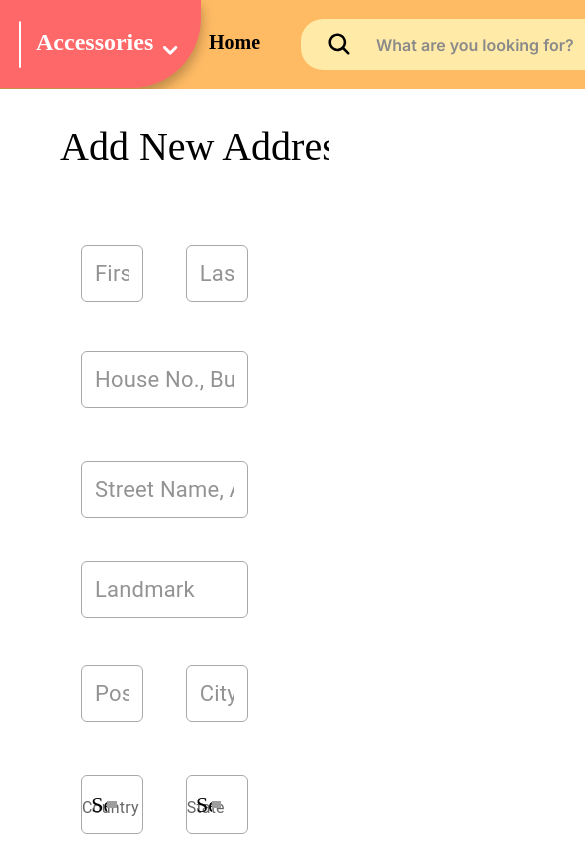
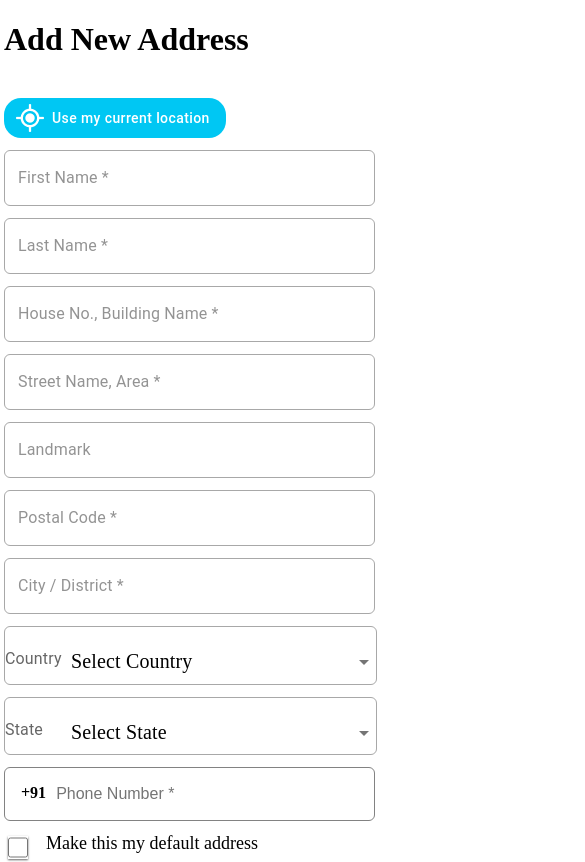
Before and after one commit to mishrayash123/ecommerce, a React (Create React App) app in the folder client/: page /frame-80 in a window 390 px wide. Shown: the top 862 px of the page, 585 px wide, since content can reach past the window. Built offline with nearby package versions, Linux system fonts and the light colour scheme; grey boxes are pictures that could not be loaded; a web font is replaced by a local one.

Commit message:
Frame-80 Address POP up responsive done

```diff
--- a/client/src/pages/Frame.js
+++ b/client/src/pages/Frame.js
@@ -34,13 +34,13 @@ const ADDRESSPOPUP = () => {
         headers: {
           "Content-Type": "application/json",
         },
-            body: JSON.stringify({fname,landmark,lname,city,country,street,houseno,state,phone,zip}),
+        body: JSON.stringify({ fname, landmark, lname, city, country, street, houseno, state, phone, zip }),
       });
 
       if (response.ok) {
         alert("Updated");
         navigate("/profile");
-          }else {
+      } else {
         alert("something went wrong...please check credential");
       }
     } catch (error) {
@@ -51,39 +51,32 @@ const ADDRESSPOPUP = () => {
 
 
   return (
+
+    <>
       <div>
-                              <MainHeader solarbagOutline="/solarbagoutline1.svg" ionsearch="/ionsearch.svg"  basilnotificationOutline="/basilnotificationoutline.svg" prop="2" />
+        {/************************* * here  is navbar **********************************/}
 
-    <div className=" bg-white w-3/4 overflow-hidden flex flex-col items-start justify-start pt-[43px] px-[18px] pb-[78px] gap-[45.5px] leading-[normal] tracking-[normal] mq750:gap-[23px] mt-20">
-      <header className="w-[1225px] flex flex-col items-start justify-start gap-[29.5px] max-w-full text-left text-[40px] text-black font-roboto-flex">
-        <div className="self-stretch flex flex-row items-start justify-start py-0 pr-[43px] pl-[42px] box-border max-w-full lg:pl-[21px] lg:pr-[21px] lg:box-border">
-          <div className="flex-1 flex flex-row items-start justify-between max-w-full gap-[20px]">
-            <h2 className="m-0 w-[330px] relative text-inherit font-normal font-inherit inline-block whitespace-nowrap max-w-full">
-              Add New Address
-            </h2>
-            {/* <div className="flex flex-col items-start justify-start pt-[5px] px-0 pb-0">
+        {/* <MainHeader solarbagOutline="/solarbagoutline1.svg" ionsearch="/ionsearch.svg" basilnotificationOutline="/basilnotificationoutline.svg" prop="2" /> */}
+
+        {/************************* * here  ends navbar **********************************/}
+
+        <div className=" ">
+          <header>
+            <h1 className="ml-1 md:ml-7"> Add New Address</h1>
             <img
-                className="w-[41px] h-[41px] relative overflow-hidden shrink-0 cursor-pointer"
-                loading="lazy"
-                alt=""
-                src="/mdicancelbold.svg"
-                // onClick={onMdicancelBoldIconClick}
-              />
-            </div> */}
-          </div>
-        </div>
-        <img
-          className="self-stretch relative max-w-full overflow-hidden max-h-full"
-          loading="lazy"
+              className=" w-full"
               alt=""
               src="/vector-16.svg"
             />
+
           </header>
-      <main className="w-[1225px] flex flex-col items-end justify-start gap-[38px] max-w-full mq750:gap-[19px]">
-        <section className="self-stretch flex flex-row items-start justify-center pt-0 px-[63px] pb-[11px] box-border max-w-full lg:pl-[31px] lg:pr-[31px] lg:box-border">
-          <div className="flex-1 flex flex-col items-start justify-start gap-[49px] max-w-full mq750:gap-[24px]">
-            {/* <Button
-              className="w-[528px] h-[57px] max-w-full"
+
+
+          <main className=" w-[95%] ml-1 md:ml-5">
+            {/* map button starts */}
+            <div className="   md:mt-2 lg:mt-5">
+              <Button
+                className=" lg:h-[50px]  lg:w-[500px] py-3 px-10 ml-10"
                 startIcon={
                   <img
                     width="28px"
@@ -100,59 +93,60 @@ const ADDRESSPOPUP = () => {
                   background: "#00c7f3",
                   borderRadius: "17px",
                   "&:hover": { background: "#00c7f3" },
-                width: 528,
-                height: 57,
+                  text: "14px",
+
+
                 }}
               >
                 Use my current location
-            </Button> */}
-            <div className="self-stretch flex flex-row flex-wrap items-center justify-center gap-[43px] max-w-full mq750:gap-[21px]">
+              </Button>
+            </div>
+
+            {/* map button ends */}
+
+            <div className="flex flex-col  justify-between  mt-3 md:flex-row gap-3">
               <TextField
-                className="[border:none] bg-[transparent] h-[57px] flex-1 font-roboto-flex text-3xl text-darkgray min-w-[343px] max-w-full mq750:min-w-full"
+                className="[border:none] bg-[transparent] w-full font-roboto-flex text-lg md:text-5xl text-darkgray max-w-full "
                 placeholder="First Name *"
                 variant="outlined"
                 sx={{
                   "& fieldset": { borderColor: "#a8a8a8" },
                   "& .MuiInputBase-root": {
-                    height: "57px",
+
                     borderRadius: "6px",
-                    fontSize: "22px",
-                    color: "#000", // Change text color to black
+
+                    color: "#000",
                   },
                 }}
                 value={fname}
                 onChange={(e) => setfname(e.target.value)}
               />
               <TextField
-                className="[border:none] bg-[transparent] h-[57px] flex-1 font-roboto-flex text-3xl text-darkgray min-w-[343px] max-w-full mq750:min-w-full"
+                className="[border:none] bg-[transparent]  w-full font-roboto-flex text-lg md:text-5xl text-darkgray max-w-full "
                 placeholder="Last Name *"
                 variant="outlined"
                 sx={{
                   "& fieldset": { borderColor: "#a8a8a8" },
                   "& .MuiInputBase-root": {
-                    height: "57px",
                     borderRadius: "6px",
-                    fontSize: "22px",
-                    color: "#000", // Change text color to black
+                    color: "#000",
                   },
                 }}
                 value={lname}
                 onChange={(e) => setlname(e.target.value)}
               />
             </div>
-          </div>
-        </section>
-        <div className="self-stretch flex flex-row items-start justify-center pt-0 px-[63px] pb-[15px] box-border max-w-full lg:pl-[31px] lg:pr-[31px] lg:box-border">
+
+
+            <div className="mt-3">
               <TextField
-            className="[border:none] bg-[transparent] h-[57px] flex-1 font-roboto-flex text-3xl text-darkgray max-w-full"
+                className="[border:none] bg-[transparent]  w-full font-roboto-flex text-lg md:text-5xl text-darkgray max-w-full"
                 placeholder="House No., Building Name *"
                 variant="outlined"
                 sx={{
                   "& fieldset": { borderColor: "#a8a8a8" },
                   "& .MuiInputBase-root": {
-                height: "57px",
                     borderRadius: "6px",
-                fontSize: "22px",
                     color: "#000", // Change text color to black
                   },
                 }}
@@ -160,69 +154,73 @@ const ADDRESSPOPUP = () => {
                 onChange={(e) => sethouseno(e.target.value)}
               />
             </div>
-        <section className="self-stretch flex flex-row items-start justify-center pt-0 px-[63px] pb-[19px] box-border max-w-full text-left text-3xl text-black font-roboto-flex lg:pl-[31px] lg:pr-[31px] lg:box-border">
-          <div className="flex-1 flex flex-col items-start justify-start gap-[43px] max-w-full mq750:gap-[21px]">
+
+
+
+            <div className="mt-3">
               <TextField
-              className="[border:none] bg-[transparent] self-stretch h-[57px] font-roboto-flex text-3xl text-darkgray"
+                className="[border:none] bg-[transparent]  w-full font-roboto-flex text-lg md:text-5xl text-darkgray max-w-full"
                 placeholder="Street Name, Area *"
                 variant="outlined"
                 sx={{
                   "& fieldset": { borderColor: "#a8a8a8" },
                   "& .MuiInputBase-root": {
-                  height: "57px",
                     borderRadius: "6px",
-                  fontSize: "22px",
                     color: "#000", // Change text color to black
                   },
                 }}
                 value={street}
                 onChange={(e) => setstreet(e.target.value)}
               />
-            <div className="self-stretch flex flex-row items-start justify-start pt-0 px-0 pb-1 box-border max-w-full">
+            </div>
+
+
+
+            <div className=" mt-3">
               <TextField
-                className="[border:none] bg-[transparent] h-[57px] flex-1 font-roboto-flex text-3xl text-darkgray max-w-full"
+                className="[border:none] bg-[transparent]  w-full font-roboto-flex text-lg md:text-5xl text-darkgray max-w-full"
                 placeholder="Landmark"
                 variant="outlined"
                 sx={{
                   "& fieldset": { borderColor: "#a8a8a8" },
                   "& .MuiInputBase-root": {
-                    height: "57px",
+
                     borderRadius: "6px",
-                    fontSize: "22px",
-                    color: "#000", // Change text color to black
+                    color: "#000",
                   },
                 }}
                 value={landmark}
                 onChange={(e) => setlandmark(e.target.value)}
               />
             </div>
-            <div className="self-stretch flex flex-row flex-wrap items-center justify-center pt-0 px-0 pb-2.5 box-border gap-[43px] max-w-full mq750:gap-[21px]">
+
+
+
+            <div className="flex flex-col  justify-between  mt-3 md:flex-row gap-3">
               <TextField
-                className="[border:none] bg-[transparent] h-[57px] flex-1 font-roboto-flex text-3xl text-darkgray min-w-[343px] max-w-full mq750:min-w-full"
+                className="[border:none] bg-[transparent] w-full font-roboto-flex text-lg md:text-5xl text-darkgray max-w-full"
                 placeholder="Postal Code *"
                 variant="outlined"
                 sx={{
                   "& fieldset": { borderColor: "#a8a8a8" },
                   "& .MuiInputBase-root": {
-                    height: "57px",
+
                     borderRadius: "6px",
-                    fontSize: "22px",
-                    color: "#000", // Change text color to black
+
+                    color: "#000",
                   },
                 }}
                 value={zip}
                 onChange={(e) => setzip(e.target.value)}
               />
               <TextField
-                className="[border:none] bg-[transparent] h-[57px] flex-1 font-roboto-flex text-3xl text-darkgray min-w-[343px] max-w-full mq750:min-w-full"
+                className="[border:none] bg-[transparent] w-full font-roboto-flex text-lg md:text-5xl text-darkgray max-w-full"
                 placeholder="City / District *"
                 variant="outlined"
                 sx={{
                   "& fieldset": { borderColor: "#a8a8a8" },
                   "& .MuiInputBase-root": {
-                    height: "57px",
                     borderRadius: "6px",
-                    fontSize: "22px",
                     color: "#000", // Change text color to black
                   },
                 }}
@@ -230,57 +228,47 @@ const ADDRESSPOPUP = () => {
                 onChange={(e) => setcity(e.target.value)}
               />
             </div>
-            <div className="self-stretch flex flex-row flex-wrap items-center justify-center pt-0 px-0 pb-1.5 box-border gap-[43px] max-w-full mq750:gap-[21px]">
+
+
+
+
+
+            <div className=" flex md:flex-row mt-3 justify-between gap-3 flex-col">
+
               <FormControl
-                className="h-[57px] flex-1 font-roboto-flex text-3xl text-black min-w-[343px] max-w-full w-auto mq750:min-w-full"
+                className="[border:none]  bg-[transparent] w-full font-roboto-flex text-lg md:text-5xl text-darkgray max-w-full"
                 variant="standard"
                 sx={{
                   borderColor: "#a8a8a8",
                   borderStyle: "SOLID",
-                  borderTopWidth: "1px",
-                  borderRightWidth: "1px",
-                  borderBottomWidth: "1px",
-                  borderLeftWidth: "1px",
+                  borderWidth: "1px",
                   borderRadius: "6px",
-                  width: "48.043676069153776%",
-                  height: "57px",
-                  m: 0,
-                  p: 0,
                   "& .MuiInputBase-root": {
-                    m: 0,
-                    p: 0,
-                    minHeight: "57px",
                     justifyContent: "center",
                     display: "inline-flex",
+                    marginLeft: "50px"
                   },
                   "& .MuiInputLabel-root": {
-                    m: 0,
-                    p: 0,
-                    minHeight: "57px",
+                    marginTop: "0px",
+
+
                     display: "inline-flex",
                   },
                   "& .MuiMenuItem-root": {
-                    m: 0,
-                    p: 0,
-                    height: "57px",
                     display: "inline-flex",
                   },
                   "& .MuiSelect-select": {
-                    m: 0,
-                    p: 0,
-                    height: "57px",
                     alignItems: "center",
                     display: "inline-flex",
                   },
-                  "& .MuiInput-input": { m: 0, p: 0 },
                   "& .MuiInputBase-input": {
                     color: "#000",
-                    fontSize: 22,
+                    fontSize: 20,
                     fontWeight: "Regular",
                     fontFamily: "MADE TOMMY",
-                    textAlign: "left",
-                    p: "0 !important",
-                    marginLeft: "30px",
+                    paddingLeft: 2,
+
+
                   },
                 }}
               >
@@ -291,14 +279,7 @@ const ADDRESSPOPUP = () => {
                   displayEmpty
                   value={country}
                   onChange={(e) => setcountry(e.target.value)}
-  IconComponent={() => (
-    <img
-      width="12px"
-      height="7px"
-      src="/selection-icons.svg"
-      style={{ marginRight: "46px" }}
-    />
-  )}
+
                 >
                   <MenuItem value="">Select Country</MenuItem>
                   <MenuItem value="India">India</MenuItem>
@@ -309,59 +290,49 @@ const ADDRESSPOPUP = () => {
 
                 <FormHelperText />
               </FormControl>
+
+
+
+
               <FormControl
-                className="h-[57px] flex-1 font-roboto-flex text-3xl text-black min-w-[343px] max-w-full w-auto mq750:min-w-full"
+                className="[border:none]  bg-[transparent] w-full font-roboto-flex text-lg md:text-5xl text-darkgray max-w-full"
                 variant="standard"
                 sx={{
                   borderColor: "#a8a8a8",
                   borderStyle: "SOLID",
-                  borderTopWidth: "1px",
-                  borderRightWidth: "1px",
-                  borderBottomWidth: "1px",
-                  borderLeftWidth: "1px",
+                  borderWidth: "1px",
                   borderRadius: "6px",
-                  width: "48.043676069153776%",
-                  height: "57px",
-                  m: 0,
-                  p: 0,
                   "& .MuiInputBase-root": {
-                    m: 0,
-                    p: 0,
-                    minHeight: "57px",
                     justifyContent: "center",
                     display: "inline-flex",
+                    marginLeft: "50px"
                   },
                   "& .MuiInputLabel-root": {
-                    m: 0,
-                    p: 0,
-                    minHeight: "57px",
+                    marginTop: "0px",
+
+
                     display: "inline-flex",
                   },
                   "& .MuiMenuItem-root": {
-                    m: 0,
-                    p: 0,
-                    height: "57px",
                     display: "inline-flex",
                   },
                   "& .MuiSelect-select": {
-                    m: 0,
-                    p: 0,
-                    height: "57px",
                     alignItems: "center",
                     display: "inline-flex",
                   },
-                  "& .MuiInput-input": { m: 0, p: 0 },
                   "& .MuiInputBase-input": {
                     color: "#000",
-                    fontSize: 22,
+                    fontSize: 20,
                     fontWeight: "Regular",
                     fontFamily: "MADE TOMMY",
-                    textAlign: "left",
-                    p: "0 !important",
-                    marginLeft: "30px",
+                    paddingLeft: 2,
+
+
                   },
                 }}
               >
+
+
                 <InputLabel color="primary">State</InputLabel>
                 <Select
                   color="primary"
@@ -369,14 +340,8 @@ const ADDRESSPOPUP = () => {
                   displayEmpty
                   value={state}
                   onChange={(e) => setstate(e.target.value)}
-                  IconComponent={() => (
-                    <img
-                      width="12px"
-                      height="7px"
-                      src="/locatin.png"
-                      style={{ marginRight: "46px" }}
-                    />
-                  )}
+
+
                 >
                   <MenuItem value="">Select State</MenuItem>
                   <MenuItem value="Madhya Pradesh">Madhya Pradesh</MenuItem>
@@ -386,43 +351,48 @@ const ADDRESSPOPUP = () => {
                 </Select>
                 <FormHelperText />
               </FormControl>
+
+
             </div>
-            <div className="self-stretch flex flex-col items-start justify-start gap-[44px] max-w-full mq750:gap-[22px]">
-              <div className="self-stretch h-[57px] rounded-md box-border flex flex-row items-start justify-start pt-4 px-[11px] pb-[13px] gap-[13px] border-[1px] border-solid border-darkgray">
-                <div className="relative inline-block min-w-[36px] whitespace-nowrap mq450:text-lg">
-                  <b>+91</b>
-                </div>
-                <div className="mt-[-16.199999999999818px] h-[57.5px] flex flex-col items-start justify-start py-0 pr-[7px] pl-0 box-border">
-                  <img
-                    className="w-px flex-1 relative max-h-full"
-                    alt=""
-                    src="/vector-59.svg"
-                  />
-                </div>
+
+
+
+
+            <div className=" mt-3">
+              <div className="rounded-md box-border flex flex-row p-4  justify-start border-[1px] border-solid focus:border-gray-700 border-gray-400">
+                <b className="pr-2 ">+91</b>
+
                 <input
-                  className="w-[167px] [border:none] [outline:none] bg-[transparent] h-7 flex flex-col items-start justify-start pt-px px-0 pb-0 box-border font-roboto-flex text-3xl text-darkgray"
+                  className=" [border:none] [outline:none] bg-[transparent] font-roboto-flex text-xl text-darkgray"
                   placeholder="Phone Number *"
                   type="text"
-                  style={{fontSize:"20px"}}
+                  style={{ fontSize: "16px" }}
                   value={phone}
                   onChange={(e) => setPhone(e.target.value)}
                 />
               </div>
-              <div className="flex flex-row items-start justify-center py-0 px-0.5 box-border max-w-full text-darkslategray">
-                {/* <div className="flex flex-row items-start justify-start gap-[15px] max-w-full">
-                  <input className="m-0 h-[23px] w-5" type="checkbox" />
-                  <div className="relative mq450:text-lg">
+
+
+              <div className="flex flex-row items-start mt-3  mb-5 justify-start gap-[15px] max-w-full text-darkslategray">
+
+                <input className=" h-[23px] shadow-sm shadow-dimgray-500  w-5" type="checkbox" />
+                <div className="text-lg">
                   Make this my default address
-                  </div>
-                </div> */}
                 </div>
               </div>
             </div>
-        </section>
-        <div className="w-[493px] flex flex-row items-start justify-center py-0 px-[79px] box-border max-w-full mq750:pl-[39px] mq750:pr-[39px] mq750:box-border">
-          <div className="flex-1 flex flex-row flex-wrap items-start justify-center gap-[54px] max-w-full mq450:gap-[27px]">
+
+            <img
+              className=" mb-3 w-full"
+              alt=""
+              src="/vector-16.svg"
+            />
+
+
+            <div className="flex flex-row  p-0 md:items-end  mb-6 gap-3 justify-center md:justify-end py-0 ">
+
                 <Button
-              className="h-[50px] flex-1 min-w-[101px] cursor-pointer"
+                  className="h-[50px] cursor-pointer"
                   disableElevation={true}
                   variant="outlined"
                   sx={{
@@ -432,11 +402,13 @@ const ADDRESSPOPUP = () => {
                     borderColor: "#000",
                     borderRadius: "6px",
                     "&:hover": { borderColor: "#000" },
+                    width:125,
                     height: 50,
                   }}
                 >
                   CANCEL
                 </Button>
+
                 <Button
                   className="h-[50px] w-[125px]"
                   disableElevation={true}
@@ -455,11 +427,13 @@ const ADDRESSPOPUP = () => {
                 >
                   SAVE
                 </Button>
-          </div>
+
             </div>
           </main>
         </div>
       </div>
+
+    </>
   );
 };
 
```
Lines whose indentation alone changed are shown as unchanged.
